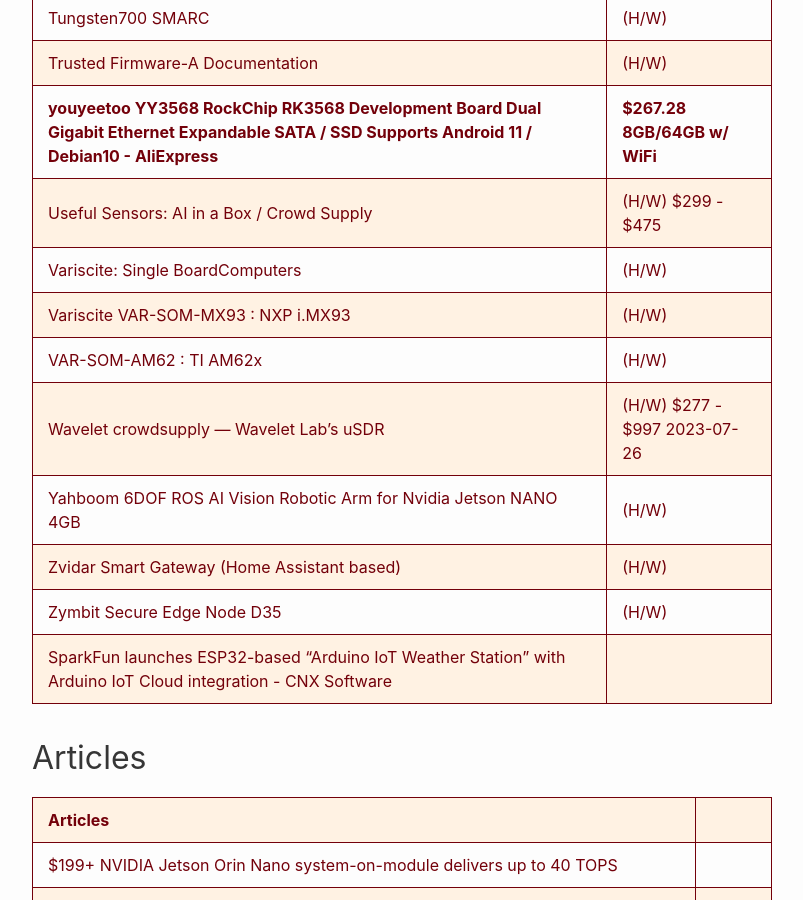
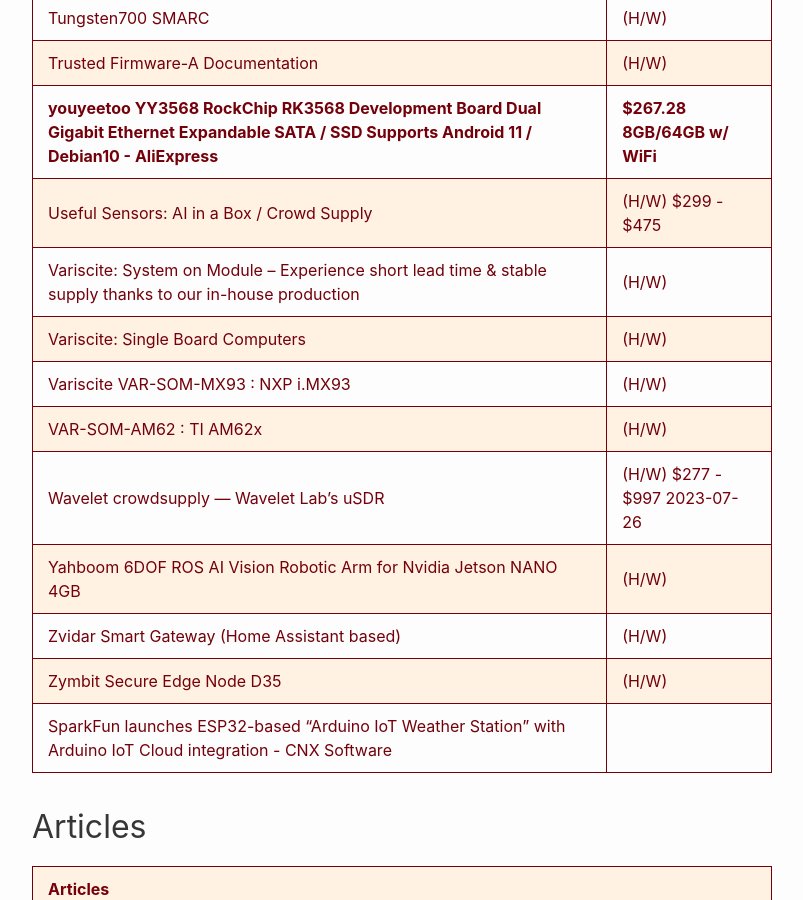
Before and after one commit to RalphHightower/RalphHightower, a Jekyll site: the page built from HardwareLinks.md, in a window 1280 px wide and 900 px high, scrolled down 13514 px. Shown: the whole window, without its empty margins (238-1041 px from the left). Built offline with Jekyll 4.4.1, drawn with Linux system fonts in a browser that asks for light colours; our own code applies the rules of GitHub Pages for plain Markdown files; some of the changed text lies outside the part shown.

Commit message:
[fix](doc): get rid of second column in articles

```diff
--- a/HardwareLinks.md
+++ b/HardwareLinks.md
@@ -214,7 +214,8 @@
 | [Trusted Firmware-A Documentation](https://trustedfirmware-a.readthedocs.io/en/latest/index.html) | (H/W) |
 | **[youyeetoo YY3568 RockChip RK3568 Development Board Dual Gigabit Ethernet Expandable SATA / SSD Supports Android 11 / Debian10 - AliExpress](https://www.aliexpress.com/item/3256804953233950.html )** | **$267.28 8GB/64GB w/ WiFi** |
 | [Useful Sensors: AI in a Box / Crowd Supply](https://www.crowdsupply.com/useful-sensors/ai-in-a-box/ ) | (H/W) $299 - $475 |
-| [Variscite: Single BoardComputers](https://www.variscite.com/products/single-board-computers/) | (H/W) |
+| [Variscite: System on Module – Experience short lead time & stable supply thanks to our in-house production](https://www.variscite.com/variscite-products/) | (H/W) |
+| [Variscite: Single Board Computers](https://www.variscite.com/products/single-board-computers/) | (H/W) |
 | [Variscite VAR-SOM-MX93 : NXP i.MX93](https://www.variscite.com/product/system-on-module-som/cortex-a55/var-som-mx93-nxp-i-mx-93/) | (H/W) |
 | [VAR-SOM-AM62 : TI AM62x](https://www.variscite.com/product/system-on-module-som/cortex-a53-krait/var-som-am62-ti-am625x/#ordering_info) | (H/W) |
 | [Wavelet crowdsupply — Wavelet Lab's uSDR](https://www.crowdsupply.com/wavelet-lab/usdr ) | (H/W) $277 - $997 2023-07-26 |
```
Also changed, not shown: other parts of HardwareLinks.md (+0 -1 lines).
